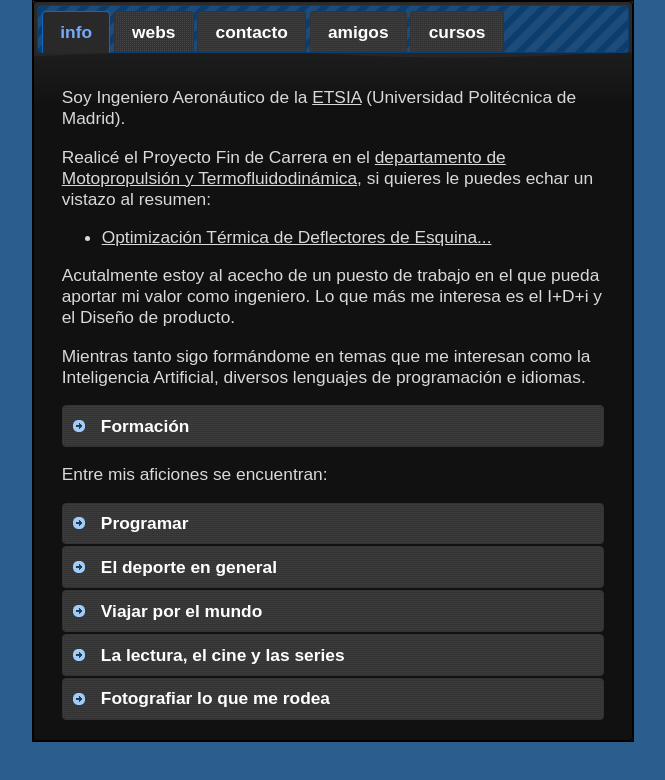
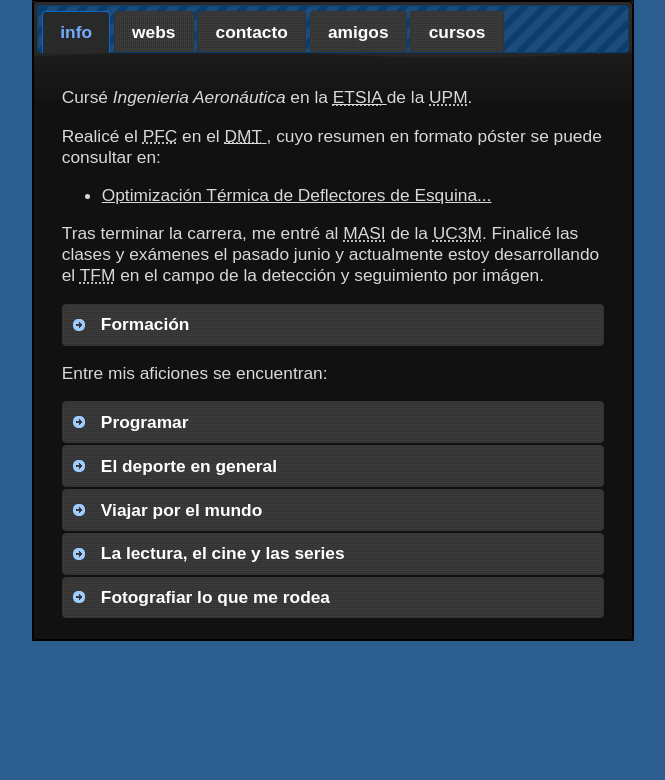
Before and after one commit to ionelberdin/ionelberdin.github.io, a plain HTML site: page index.html in a window 1280 px wide. Shown: the whole page, without its empty margins (307-972 px from the left). Drawn offline with Linux system fonts and the light colour scheme.

Commit message:
Update basic profile

```diff
--- a/index.html
+++ b/index.html
@@ -79,13 +79,37 @@
                 </ul>
 
                 <div id="info">
-                    <p>Soy Ingeniero Aeronáutico de la <a href="http://www.aero.upm.es/">ETSIA</a> (Universidad Politécnica de Madrid).</p>
-                    <p>Realicé el Proyecto Fin de Carrera en el <a href="http://webserver.dmt.upm.es/zope/DMT">departamento de Motopropulsión y Termofluidodinámica</a>, si quieres le puedes echar un vistazo al resumen:
-                    <ul><li><a href="https://dl.dropboxusercontent.com/u/3766526/pfc-ionelberdin-resumen.pdf">Optimización Térmica de Deflectores de Esquina...</a></li></ul></p>
+        <p>
+          Cursé <em>Ingenieria Aeronáutica</em> en la
+          <a href="http://www.aero.upm.es/">
+            <acronym title="Escuela Técnica Superior de Ingenieros Aeronáuticos">ETSIA</acronym>
+          </a> de la
+		    <acronym title="Universidad Politécnica de Madrd">UPM</acronym>.
+		    </p>
+        <p>
+        Realicé el <acronym title="Proyecto Fin de Carrera">PFC</acronym>
+        en el
+        <a href="http://webserver.dmt.upm.es/zope/DMT">
+          <acronym title="Departamento de Motopropulsión y Termofluidodinámica">DMT</acronym>
+        </a>, cuyo resumen en formato póster se puede consultar en:
+        <ul>
+          <li>
+            <a href="https://dl.dropboxusercontent.com/u/3766526/pfc-ionelberdin-resumen.pdf">
+              Optimización Térmica de Deflectores de Esquina...
+            </a>
+          </li>
+        </ul>
+        </p>
 
-                    <p>Acutalmente estoy al acecho de un puesto de trabajo en el que pueda aportar mi valor como ingeniero. Lo que más me interesa es el I+D+i y el Diseño de producto.</p>
+		    <p>Tras terminar la carrera, me entré al
+		    <acronym title="Master in Aircraft Systems Integration">MASI</acronym>
+		    de la
+        <acronym title="Universidad Carlos III de Madrid">UC3M</acronym>.
+        Finalicé las clases y exámenes el pasado junio y actualmente estoy desarrollando el
+        <acronym title="Trabajo Fin de Máster">TFM</acronym> en el campo de la detección y seguimiento
+        por imágen.
+		    </p>
 
-                    <p>Mientras tanto sigo formándome en temas que me interesan como la Inteligencia Artificial, diversos lenguajes de programación e idiomas.</p>
 
                     <div id="learning-accordion" class="ui-accordion">
                     <h3 class="ui-accordion-header">Formación</h3>
```
Also changed, not shown: 1 other file.
